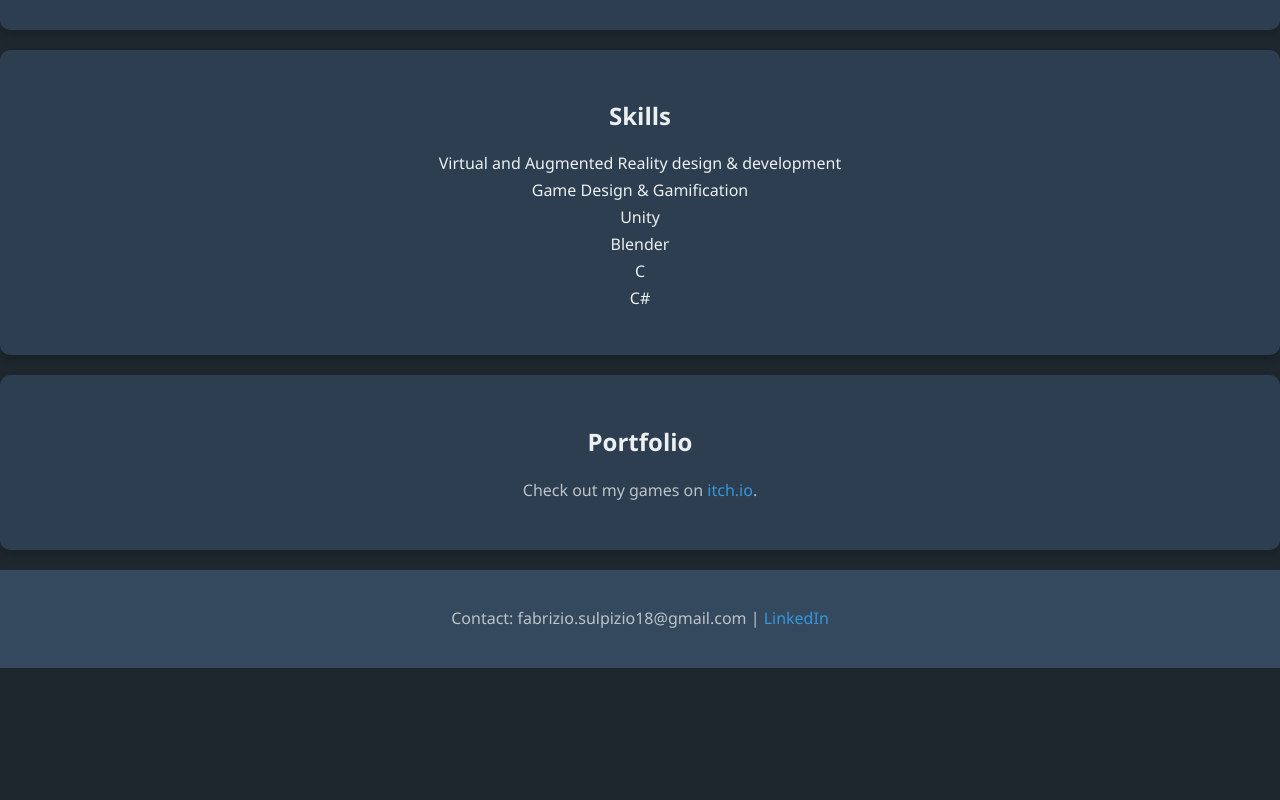
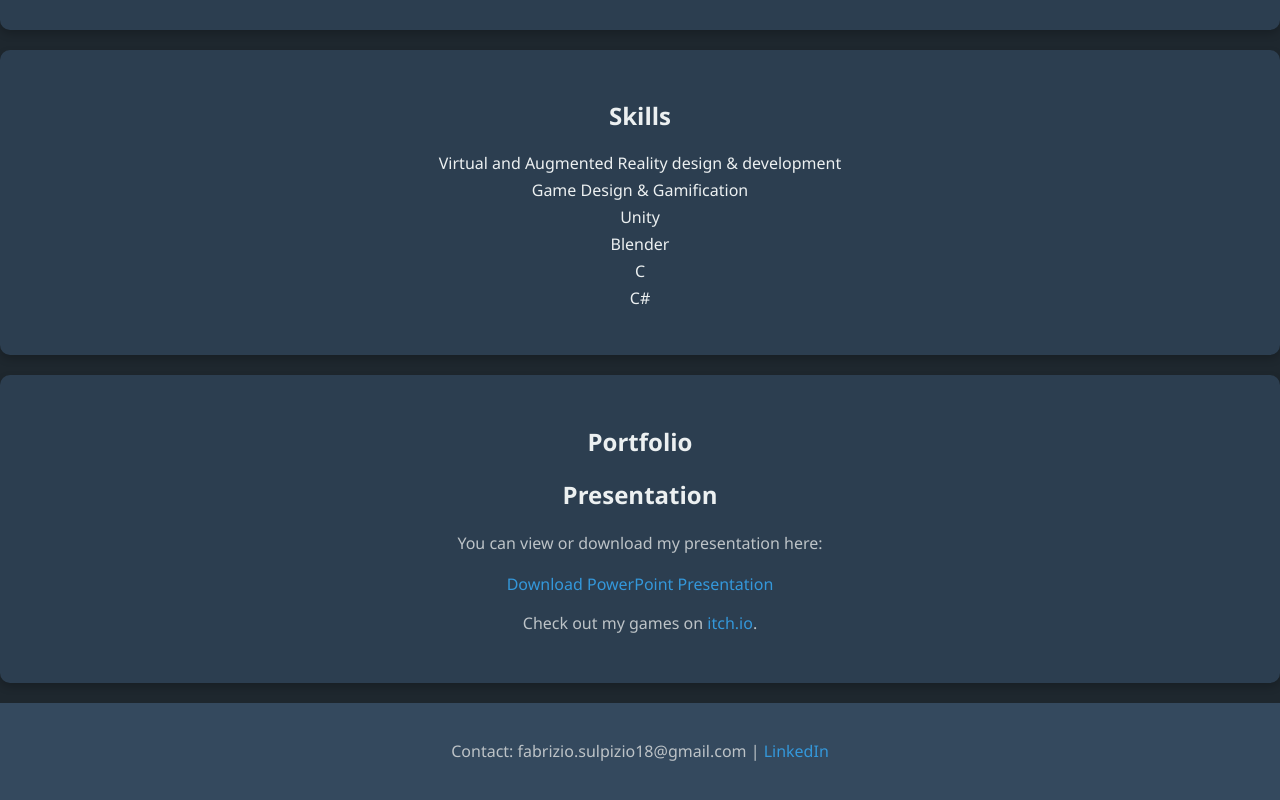
Before and after one commit to Xiusss/Xiusss.github.io, a plain HTML site: page index.html in a window 1280 px wide. Shown: the part 672-1472 px from the top of the page. Before the commit the page ends 1340 px from the top, so only its background shows below. Drawn offline with Linux system fonts and the light colour scheme.

Commit message:
Update index.html

```diff
--- a/index.html
+++ b/index.html
@@ -107,6 +107,10 @@ Let's gather up on this epic quest, where lines of code become spells, and algor
     <!-- Add more sections for experience, education, projects, etc. -->
     <section>
         <h2>Portfolio</h2>
+    <h2>Presentation</h2>
+    <p>You can view or download my presentation here:</p>
+    <a href="docs/assets/presentation.pptx" download>Download PowerPoint Presentation</a>
+
         <p>Check out my games on <a href="https://fabrizio-sulpizio.itch.io/" target="_blank">itch.io</a>.</p>
     </section>
 
```
